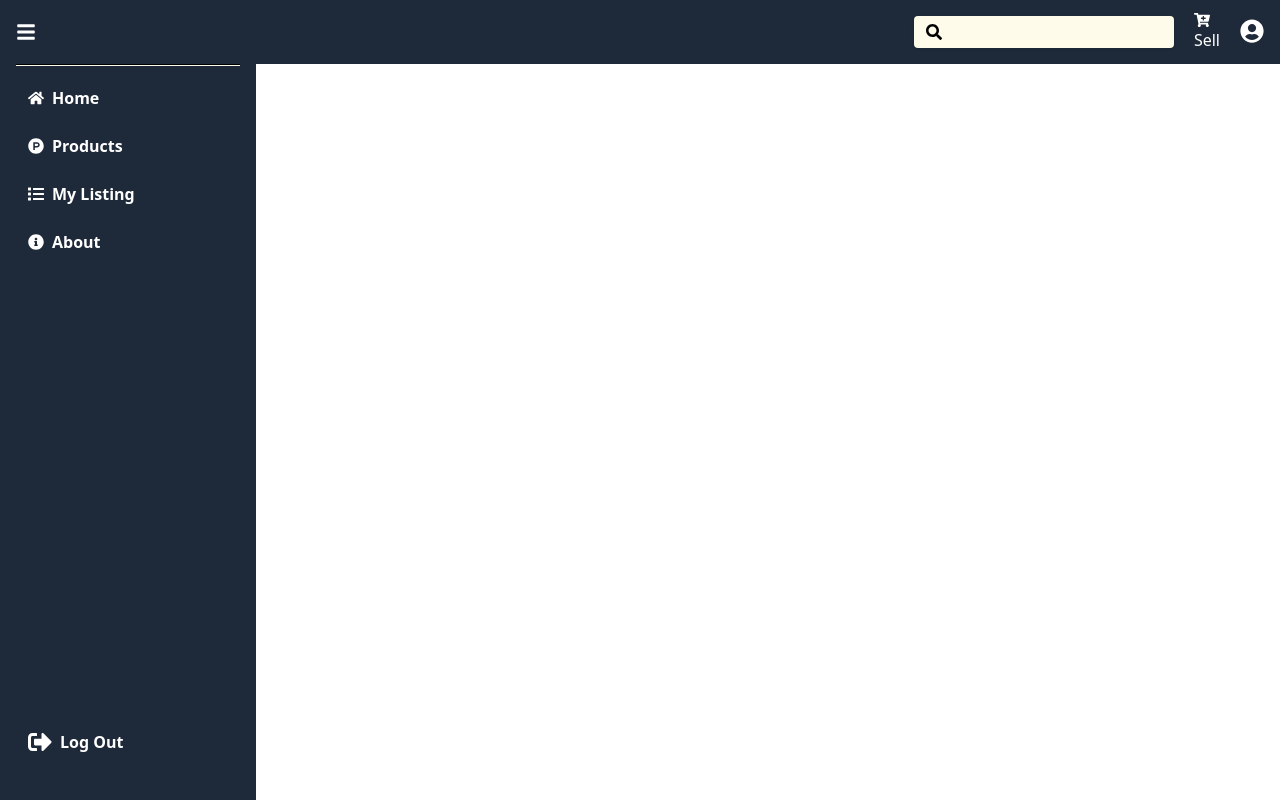
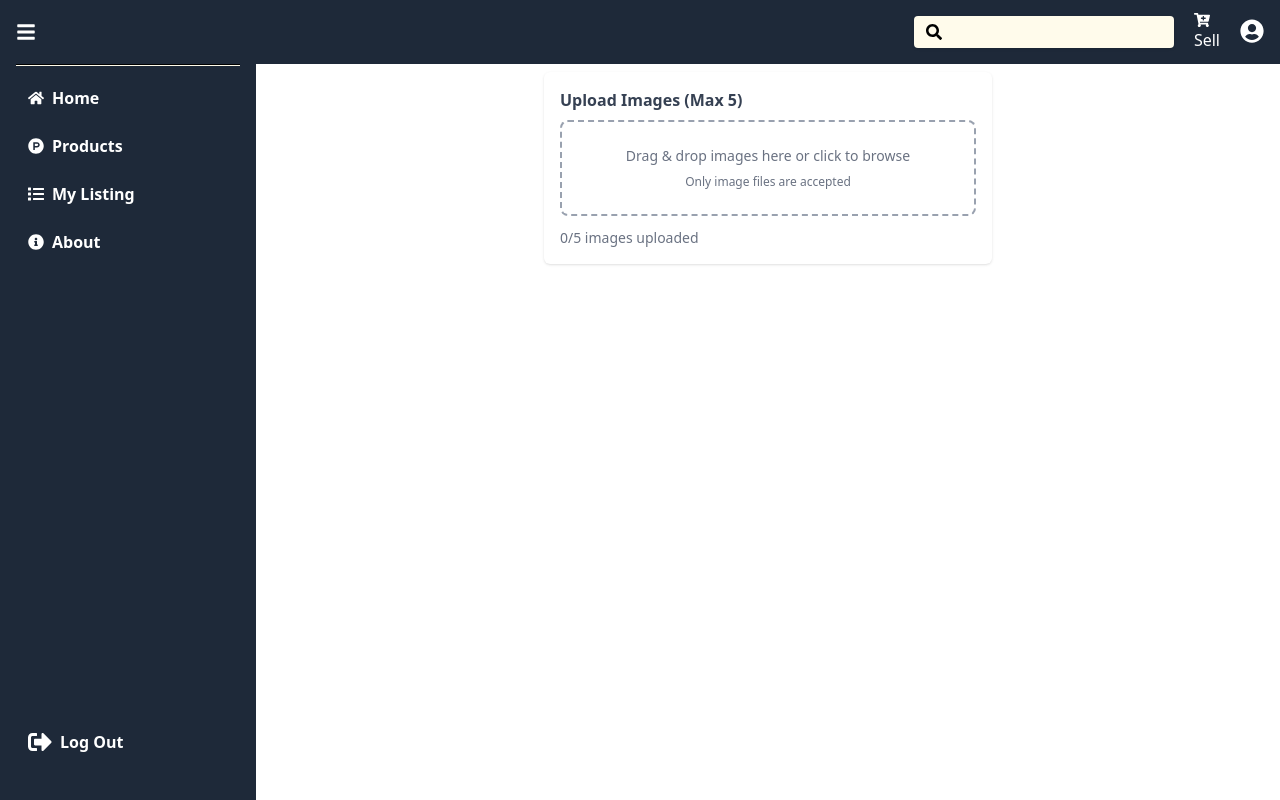
Before and after one commit to BikashChamua01/iitgnCampusCart, a React (Vite) app in the folder client/: page /addproduct in a window 1280 px wide. Built offline with nearby package versions, Linux system fonts and the light colour scheme.

Commit message:
Add image loader component

```diff
--- a/client/src/App.jsx
+++ b/client/src/App.jsx
@@ -11,6 +11,7 @@ import { BrowserRouter, Route, Router, Routes } from "react-router-dom";
 import Products from "./pages/Products.jsx";
 import useScreenSize from "./hooks/useScreenSize.jsx";
 import Footer from "./components/Footer.jsx"
+import AddProduct from "./pages/AddProduct.jsx";
 
 
 
@@ -48,6 +49,7 @@ const App = () => {
               <Route path="/about" element={<About />} />
               <Route path="/register" element={<RegistrationForm />} />
               <Route path="/login" element={<LoginForm />} />
+              <Route path="/addproduct" element={<AddProduct />} />
             </Routes>
           </main>
         </div>
--- /dev/null
+++ b/client/src/components/ImageLoader.jsx
@@ -0,0 +1,94 @@
+import React, { useState, useRef } from "react";
+
+const ImageUploader = () => {
+  const [images, setImages] = useState([]);
+  const fileInputRef = useRef(null);
+
+  const handleFiles = (files) => {
+    const validImages = Array.from(files).filter((file) =>
+      file.type.startsWith("image/")
+    );
+    const newImages = [...images, ...validImages].slice(0, 5);
+    setImages(newImages);
+  };
+
+  const handleInputChange = (e) => {
+    handleFiles(e.target.files);
+  };
+
+  const handleDrop = (e) => {
+    e.preventDefault();
+    e.stopPropagation();
+    handleFiles(e.dataTransfer.files);
+  };
+
+  const handleDragOver = (e) => {
+    e.preventDefault();
+    e.stopPropagation();
+  };
+
+  const handleRemoveImage = (indexToRemove) => {
+    const updated = images.filter((_, index) => index !== indexToRemove);
+    setImages(updated);
+  };
+
+  return (
+    <div className="max-w-md mx-auto p-4 bg-white shadow rounded-md">
+      <label className="block text-gray-700 font-bold mb-2">
+        Upload Images (Max 5)
+      </label>
+
+      {/* Drop zone */}
+      <div
+        onDrop={handleDrop}
+        onDragOver={handleDragOver}
+        className={`border-2 border-dashed border-gray-400 p-6 rounded-lg text-center text-gray-500 cursor-pointer transition-colors ${
+          images.length >= 5 ? "bg-gray-100 cursor-not-allowed" : "hover:bg-gray-50"
+        }`}
+        onClick={() => images.length < 5 && fileInputRef.current.click()}
+      >
+        <p className="text-sm mb-2">
+          Drag & drop images here or click to browse
+        </p>
+        <p className="text-xs">Only image files are accepted</p>
+        <input
+          type="file"
+          accept="image/*"
+          multiple
+          ref={fileInputRef}
+          onChange={handleInputChange}
+          disabled={images.length >= 5}
+          className="hidden"
+        />
+      </div>
+
+      {/* Image preview */}
+      {images.length > 0 && (
+        <div className="mt-4 grid grid-cols-3 gap-3">
+          {images.map((img, index) => (
+            <div key={index} className="relative group">
+              <img
+                src={URL.createObjectURL(img)}
+                alt={`preview-${index}`}
+                className="w-full h-24 object-cover rounded"
+              />
+              <button
+                onClick={() => handleRemoveImage(index)}
+                className="absolute top-1 right-1 bg-red-600 text-white text-xs px-2 py-0.5 rounded-full opacity-90 hover:opacity-100"
+              >
+                ✕
+              </button>
+            </div>
+          ))}
+        </div>
+      )}
+
+      {/* Footer status */}
+      <p className="mt-3 text-sm text-gray-500">
+        {images.length}/5 images uploaded
+      </p>
+    </div>
+  );
+};
+
+export default ImageUploader;
--- /dev/null
+++ b/client/src/pages/AddProduct.jsx
@@ -0,0 +1,13 @@
+import React from 'react'
+import ImageUploader from '../components/ImageLoader'
+
+const AddProduct = () => {
+  return (
+    <div>
+        <ImageUploader/>
+
+    </div>
+  )
+}
+
+export default AddProduct
```
